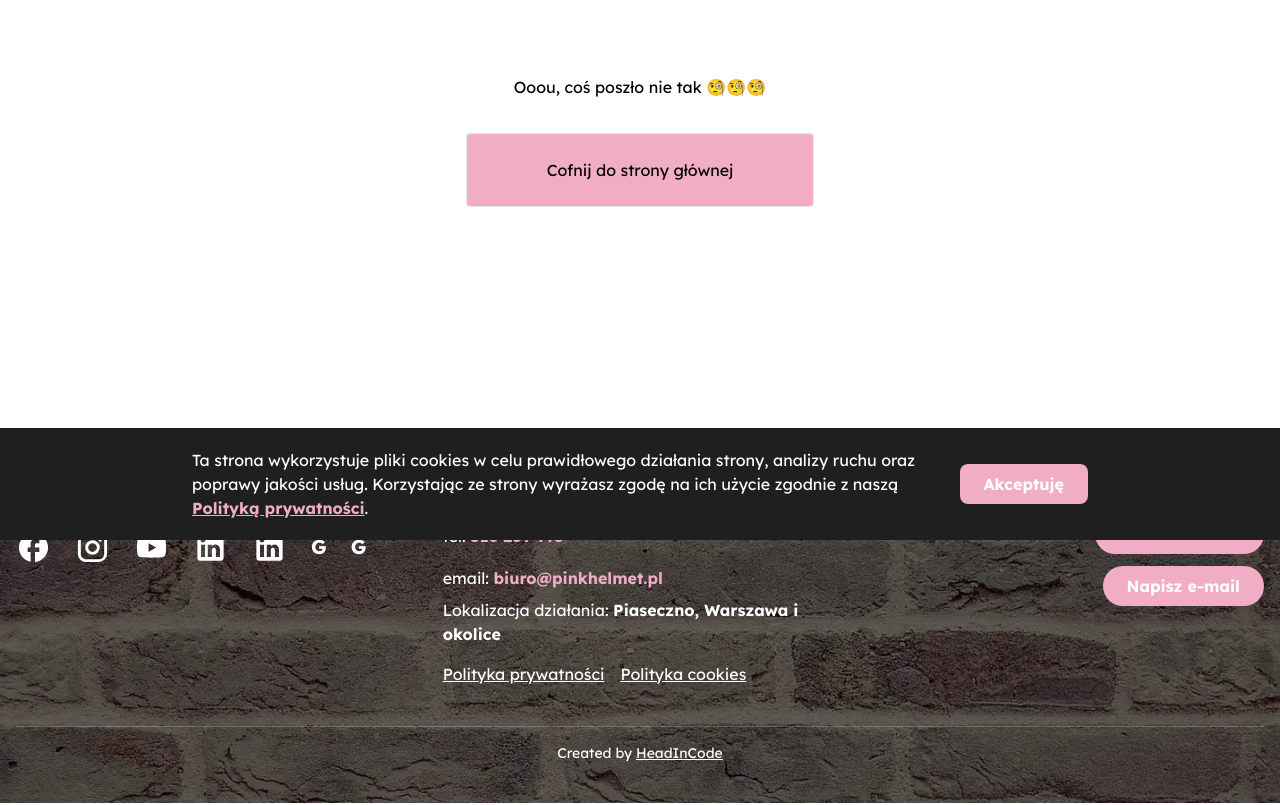
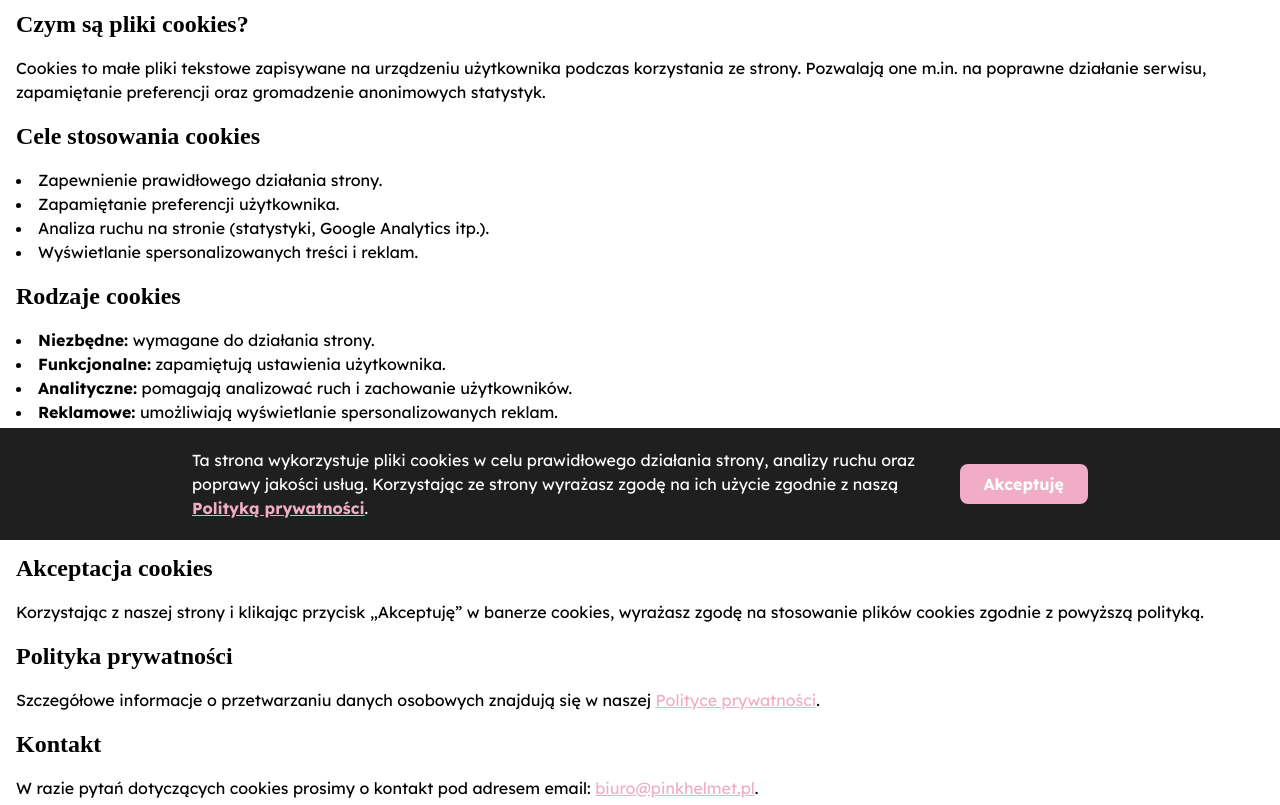
Before and after one commit to PinkHelmet/pink, a Next.js app: page /polityka-cookies in a window 1280 px wide. Before the commit this address had no page. Shown: the part 260-1065 px from the top of the page. Built offline with nearby package versions, Linux system fonts and the light colour scheme; a web font is replaced by a local one.

Commit message:
Create polityka-cookies.js

```diff
--- /dev/null
+++ b/pages/polityka-cookies.js
@@ -0,0 +1,63 @@
+import React from "react";
+import Link from "next/link";
+
+const PolitykaCookies = () => {
+  return (
+    <div className="container mx-auto px-4 py-10">
+      <h1 className="text-3xl font-bold mb-6">Polityka cookies</h1>
+
+      <p className="mb-4">
+        Nasza strona internetowa używa plików cookies w celu zapewnienia najlepszej jakości usług, analizy ruchu oraz poprawy komfortu użytkowników.
+      </p>
+
+      <h2 className="text-2xl font-semibold mb-4">Czym są pliki cookies?</h2>
+      <p className="mb-4">
+        Cookies to małe pliki tekstowe zapisywane na urządzeniu użytkownika podczas korzystania ze strony. Pozwalają one m.in. na poprawne działanie serwisu, zapamiętanie preferencji oraz gromadzenie anonimowych statystyk.
+      </p>
+
+      <h2 className="text-2xl font-semibold mb-4">Cele stosowania cookies</h2>
+      <ul className="list-disc list-inside mb-4">
+        <li>Zapewnienie prawidłowego działania strony.</li>
+        <li>Zapamiętanie preferencji użytkownika.</li>
+        <li>Analiza ruchu na stronie (statystyki, Google Analytics itp.).</li>
+        <li>Wyświetlanie spersonalizowanych treści i reklam.</li>
+      </ul>
+
+      <h2 className="text-2xl font-semibold mb-4">Rodzaje cookies</h2>
+      <ul className="list-disc list-inside mb-4">
+        <li><strong>Niezbędne:</strong> wymagane do działania strony.</li>
+        <li><strong>Funkcjonalne:</strong> zapamiętują ustawienia użytkownika.</li>
+        <li><strong>Analityczne:</strong> pomagają analizować ruch i zachowanie użytkowników.</li>
+        <li><strong>Reklamowe:</strong> umożliwiają wyświetlanie spersonalizowanych reklam.</li>
+      </ul>
+
+      <h2 className="text-2xl font-semibold mb-4">Zarządzanie cookies</h2>
+      <p className="mb-4">
+        Możesz w każdej chwili zarządzać plikami cookies poprzez ustawienia swojej przeglądarki. Możesz je usuwać lub blokować, jednak niektóre funkcje strony mogą działać nieprawidłowo.
+      </p>
+
+      <h2 className="text-2xl font-semibold mb-4">Akceptacja cookies</h2>
+      <p className="mb-4">
+        Korzystając z naszej strony i klikając przycisk „Akceptuję” w banerze cookies, wyrażasz zgodę na stosowanie plików cookies zgodnie z powyższą polityką.
+      </p>
+
+      <h2 className="text-2xl font-semibold mb-4">Polityka prywatności</h2>
+      <p className="mb-4">
+        Szczegółowe informacje o przetwarzaniu danych osobowych znajdują się w naszej{" "}
+        <Link href="/polityka-prywatnosci">
+          <a className="underline text-pink-rose">Polityce prywatności</a>
+        </Link>.
+      </p>
+
+      <h2 className="text-2xl font-semibold mb-4">Kontakt</h2>
+      <p>
+        W razie pytań dotyczących cookies prosimy o kontakt pod adresem email:{" "}
+        <a href="mailto:biuro@pinkhelmet.pl" className="underline text-pink-rose">
+          biuro@pinkhelmet.pl
+        </a>.
+      </p>
+    </div>
+  );
+};
+
+export default PolitykaCookies;
```
